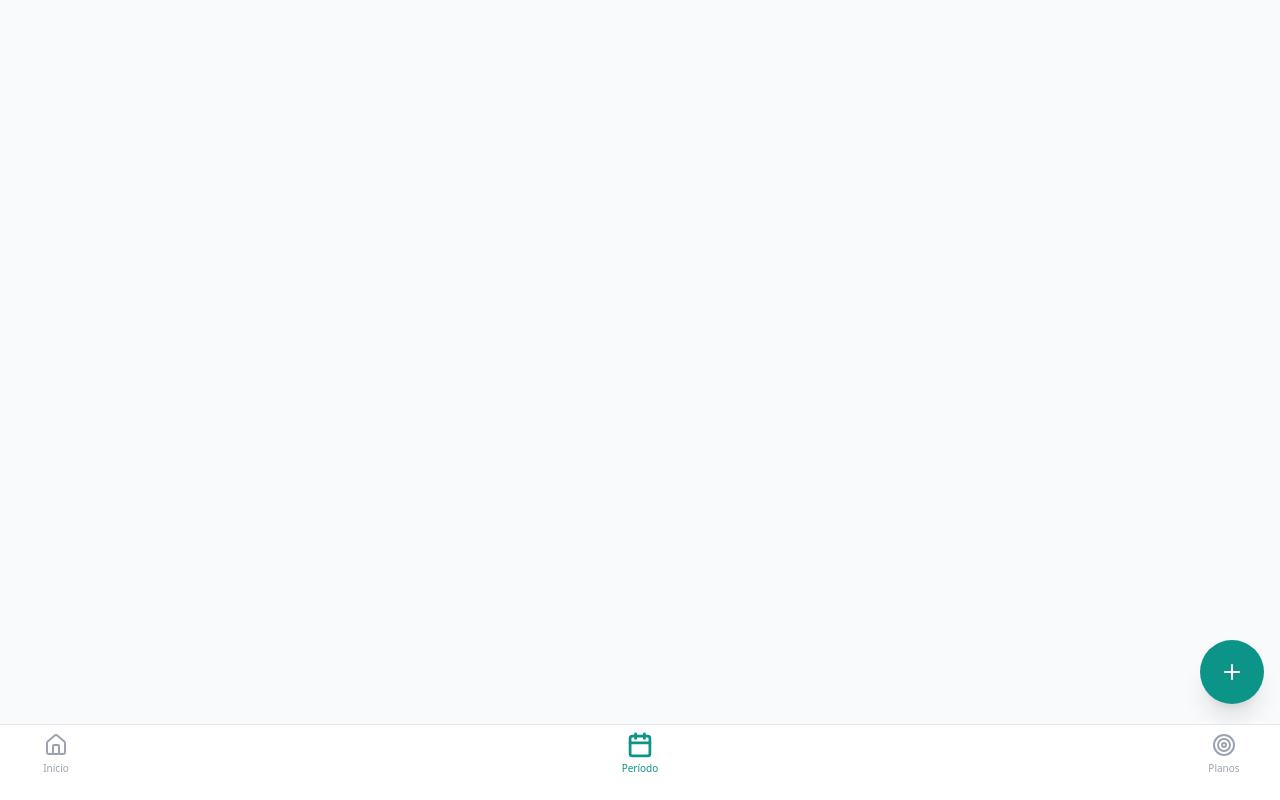
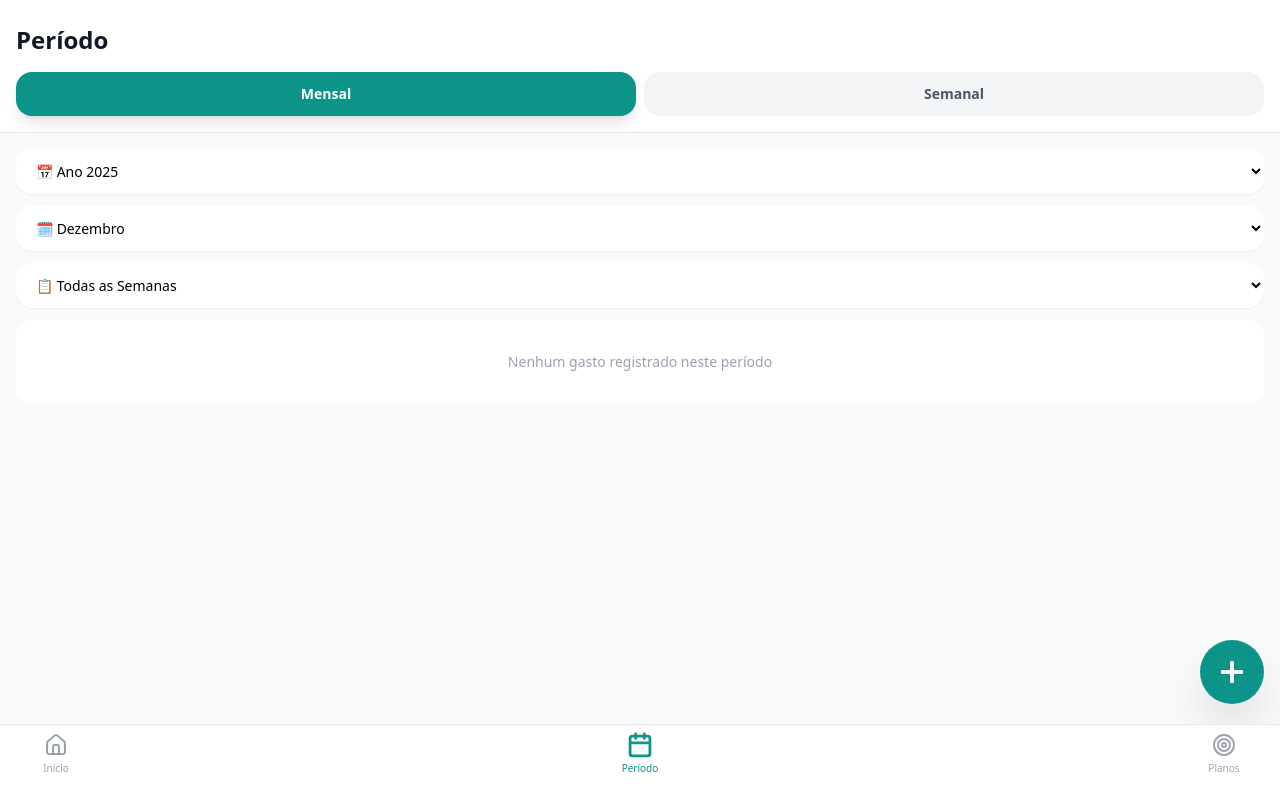
Before and after one commit to Yo-001/financeapp, a React (Vite) app: page / in a window 1280 px wide. Both pictures are taken after a click on the button "Período". Built offline with nearby package versions, Linux system fonts and the light colour scheme.

Commit message:
Voltando a ultima versao do Claude

```diff
--- a/src/pages/Transactions.jsx
+++ b/src/pages/Transactions.jsx
@@ -11,8 +11,8 @@ export default function Transactions({ expenses = [], setExpenses }) {
   );
   const [selectedWeek, setSelectedWeek] = useState("todas");
   const [showAddExpense, setShowAddExpense] = useState(false);
-
   const [swipedItem, setSwipedItem] = useState(null);
+  const [swipeDirection, setSwipeDirection] = useState(null);
 
   const [newExpense, setNewExpense] = useState({
     name: "",
@@ -22,84 +22,77 @@ export default function Transactions({ expenses = [], setExpenses }) {
     category: "",
   });
 
+  const categories = [
+    "Alimentação",
+    "Combustível",
+    "Assinaturas",
+    "Estudo",
+    "Poupança",
+    "Mensalidades",
+    "Lazer",
+    "Compras",
+  ];
+
+  const years = ["2023", "2024", "2025", "2026"];
+  const months = [
+    { value: "1", label: "Janeiro" },
+    { value: "2", label: "Fevereiro" },
+    { value: "3", label: "Março" },
+    { value: "4", label: "Abril" },
+    { value: "5", label: "Maio" },
+    { value: "6", label: "Junho" },
+    { value: "7", label: "Julho" },
+    { value: "8", label: "Agosto" },
+    { value: "9", label: "Setembro" },
+    { value: "10", label: "Outubro" },
+    { value: "11", label: "Novembro" },
+    { value: "12", label: "Dezembro" },
+  ];
+
   const filteredExpenses = expenses.filter((e) => {
-    const d = new Date(e.date);
-    return (
-      d.getFullYear().toString() === selectedYear &&
-      (d.getMonth() + 1).toString() === selectedMonth &&
-      (selectedWeek === "todas" || e.week === selectedWeek)
-    );
+    const expDate = new Date(e.date);
+    const expYear = expDate.getFullYear().toString();
+    const expMonth = (expDate.getMonth() + 1).toString();
+
+    if (expYear !== selectedYear) return false;
+    if (expMonth !== selectedMonth) return false;
+    if (selectedWeek !== "todas" && e.week !== selectedWeek) return false;
+
+    return true;
   });
 
-  /* ===== AÇÕES ===== */
+  const weeklyData = [
+    { week: "1ª", pago: 0, pendente: 0, total: 0 },
+    { week: "2ª", pago: 0, pendente: 0, total: 0 },
+    { week: "3ª", pago: 0, pendente: 0, total: 0 },
+    { week: "4ª", pago: 0, pendente: 0, total: 0 },
+  ];
 
-  const togglePaid = (id) => {
-    setExpenses(
-      expenses.map((e) => (e.id === id ? { ...e, paid: !e.paid } : e))
-    );
-    setSwipedItem(null);
-  };
-
-  const deleteExpense = (id) => {
-    setExpenses(expenses.filter((e) => e.id !== id));
-    setSwipedItem(null);
-  };
-
-  /* ===== SWIPE ===== */
-
-  const handleTouchStart = (e, id) => {
-    const x = e.touches[0].clientX;
-    setSwipedItem({ id, startX: x, currentX: x });
-  };
-
-  const handleTouchMove = (e, id) => {
-    if (!swipedItem || swipedItem.id !== id) return;
-    setSwipedItem({
-      ...swipedItem,
-      currentX: e.touches[0].clientX,
+  filteredExpenses.forEach((expense) => {
+    const idx = parseInt(expense.week) - 1;
+    if (idx >= 0 && idx < 4) {
+      weeklyData[idx].total += expense.value;
+      if (expense.paid) weeklyData[idx].pago += expense.value;
+      else weeklyData[idx].pendente += expense.value;
+    }
   });
-  };
-
-  const handleTouchEnd = (expense) => {
-    if (!swipedItem) return;
-    const diff = swipedItem.currentX - swipedItem.startX;
-
-    if (diff > 100) deleteExpense(expense.id);
-    if (diff < -100) togglePaid(expense.id);
-
-    setSwipedItem(null);
-  };
-
-  const getSwipeOffset = (id) => {
-    if (!swipedItem || swipedItem.id !== id) return 0;
-    return Math.max(
-      -120,
-      Math.min(120, swipedItem.currentX - swipedItem.startX)
-    );
-  };
-
-  /* ===== ADD ===== */
 
   const handleAddExpense = () => {
-    if (!newExpense.name || !newExpense.value) return;
-
+    if (newExpense.name && newExpense.value) {
       setExpenses([
         ...expenses,
         {
           id: Date.now(),
           name: newExpense.name,
           value: parseFloat(newExpense.value),
+          date: new Date(parseInt(selectedYear), parseInt(selectedMonth) - 1, 1)
+            .toISOString()
+            .split("T")[0],
+          category: newExpense.category || "Outros",
           paid: newExpense.paid === "pago",
           week: newExpense.week,
-        category: newExpense.category || "Outros",
-        date: new Date(
-          parseInt(selectedYear),
-          parseInt(selectedMonth) - 1,
-          1
-        ).toISOString(),
         },
       ]);
-
       setNewExpense({
         name: "",
         value: "",
@@ -107,95 +100,309 @@ export default function Transactions({ expenses = [], setExpenses }) {
         week: "1",
         category: "",
       });
-
       setShowAddExpense(false);
+    }
   };
 
-  /* ===== UI ===== */
+  const handleDelete = (id) => {
+    setExpenses(expenses.filter((e) => e.id !== id));
+    setSwipedItem(null);
+  };
+
+  const handleMarkAsPaid = (id) => {
+    setExpenses(expenses.map((e) => (e.id === id ? { ...e, paid: true } : e)));
+    setSwipedItem(null);
+  };
+
+  const handleTouchStart = (e, id) => {
+    const touch = e.touches[0];
+    setSwipedItem({ id, startX: touch.clientX, currentX: touch.clientX });
+  };
+
+  const handleTouchMove = (e, id) => {
+    if (!swipedItem || swipedItem.id !== id) return;
+    const touch = e.touches[0];
+    const diff = touch.clientX - swipedItem.startX;
+
+    if (Math.abs(diff) > 20) {
+      setSwipeDirection(diff > 0 ? "right" : "left");
+    }
+
+    setSwipedItem({ ...swipedItem, currentX: touch.clientX });
+  };
+
+  const handleTouchEnd = (e, expense) => {
+    if (!swipedItem || swipedItem.id !== expense.id) return;
+
+    const diff = swipedItem.currentX - swipedItem.startX;
+
+    if (Math.abs(diff) > 100) {
+      if (diff < 0) {
+        handleDelete(expense.id);
+      } else if (diff > 0 && !expense.paid) {
+        handleMarkAsPaid(expense.id);
+      }
+    }
+
+    setSwipedItem(null);
+    setSwipeDirection(null);
+  };
+
+  const getSwipeOffset = (id) => {
+    if (!swipedItem || swipedItem.id !== id) return 0;
+    const diff = swipedItem.currentX - swipedItem.startX;
+    return Math.max(-120, Math.min(120, diff));
+  };
 
   return (
-    <div className="flex-1 bg-gray-50 pb-20 px-4 pt-4 space-y-2">
-      {filteredExpenses.map((expense) => (
-        <div key={expense.id} className="relative overflow-hidden">
-          <div className="absolute inset-0 flex">
-            <div className="flex-1 bg-green-500 flex items-center pl-6">
-              <Check className="text-white" />
-            </div>
-            <div className="flex-1 bg-red-500 flex items-center justify-end pr-6">
-              <Trash2 className="text-white" />
+    <div className="flex-1 bg-gray-50 pb-20">
+      <div className="bg-white px-4 pt-6 pb-4 border-b">
+        <h1 className="text-2xl font-bold text-gray-900 mb-4">Período</h1>
+        <div className="flex gap-2">
+          {["mensal", "semanal"].map((period) => (
+            <button
+              key={period}
+              onClick={() => setSelectedPeriod(period)}
+              className={`flex-1 py-3 rounded-2xl text-sm font-semibold transition ${
+                selectedPeriod === period
+                  ? "bg-teal-600 text-white shadow-lg"
+                  : "bg-gray-100 text-gray-600 active:bg-gray-200"
+              }`}
+            >
+              {period.charAt(0).toUpperCase() + period.slice(1)}
+            </button>
+          ))}
         </div>
       </div>
 
+      <div className="px-4 pt-4">
+        {selectedPeriod === "semanal" ? (
+          <div className="space-y-3">
+            {weeklyData.map((week, idx) => (
+              <div key={idx} className="bg-white rounded-2xl p-4 shadow-sm">
+                <div className="flex justify-between items-center mb-2">
+                  <h4 className="font-bold text-gray-900">
+                    {week.week} Semana
+                  </h4>
+                  <span className="text-2xl font-bold text-teal-600">
+                    €{week.total}
+                  </span>
+                </div>
+                <div className="w-full bg-gray-200 rounded-full h-2">
+                  <div
+                    className="bg-teal-600 h-2 rounded-full"
+                    style={{ width: `${(week.pago / week.total) * 100 || 0}%` }}
+                  />
+                </div>
+                <div className="flex justify-between mt-2 text-xs">
+                  <span className="text-green-600">Pago: €{week.pago}</span>
+                  <span className="text-orange-500">
+                    Pendente: €{week.pendente}
+                  </span>
+                </div>
+              </div>
+            ))}
+          </div>
+        ) : (
+          <>
+            {/* Filtro de Ano */}
+            <select
+              value={selectedYear}
+              onChange={(e) => setSelectedYear(e.target.value)}
+              className="w-full mb-3 px-4 py-3 bg-white border-0 rounded-2xl shadow-sm text-sm font-medium"
+            >
+              {years.map((year) => (
+                <option key={year} value={year}>
+                  📅 Ano {year}
+                </option>
+              ))}
+            </select>
+
+            {/* Filtro de Mês */}
+            <select
+              value={selectedMonth}
+              onChange={(e) => setSelectedMonth(e.target.value)}
+              className="w-full mb-3 px-4 py-3 bg-white border-0 rounded-2xl shadow-sm text-sm font-medium"
+            >
+              {months.map((month) => (
+                <option key={month.value} value={month.value}>
+                  🗓️ {month.label}
+                </option>
+              ))}
+            </select>
+
+            {/* Filtro de Semana */}
+            <select
+              value={selectedWeek}
+              onChange={(e) => setSelectedWeek(e.target.value)}
+              className="w-full mb-3 px-4 py-3 bg-white border-0 rounded-2xl shadow-sm text-sm font-medium"
+            >
+              <option value="todas">📋 Todas as Semanas</option>
+              <option value="1">1ª Semana</option>
+              <option value="2">2ª Semana</option>
+              <option value="3">3ª Semana</option>
+              <option value="4">4ª Semana</option>
+            </select>
+
+            {/* Lista de Gastos com Swipe */}
+            <div className="space-y-2">
+              {filteredExpenses.map((expense) => (
+                <div key={expense.id} className="relative overflow-hidden">
+                  {/* Ações de fundo */}
+                  <div className="absolute inset-0 flex">
+                    <div className="flex-1 bg-red-500 flex items-center justify-end px-6">
+                      <Trash2 className="w-6 h-6 text-white" />
+                    </div>
+                    <div className="flex-1 bg-green-500 flex items-center justify-start px-6">
+                      <Check className="w-6 h-6 text-white" />
+                    </div>
+                  </div>
+
+                  {/* Card principal */}
                   <div
                     className="bg-white rounded-2xl p-4 shadow-sm flex items-center relative"
                     style={{
                       transform: `translateX(${getSwipeOffset(expense.id)}px)`,
                       transition:
-                swipedItem?.id === expense.id ? "none" : "transform 0.3s ease",
+                        swipedItem?.id === expense.id
+                          ? "none"
+                          : "transform 0.3s ease",
                     }}
                     onTouchStart={(e) => handleTouchStart(e, expense.id)}
                     onTouchMove={(e) => handleTouchMove(e, expense.id)}
-            onTouchEnd={() => handleTouchEnd(expense)}
+                    onTouchEnd={(e) => handleTouchEnd(e, expense)}
                   >
-            <div className="w-12 h-12 bg-teal-100 rounded-2xl flex items-center justify-center mr-3">
-              <ShoppingBag className="text-teal-600" />
+                    <div className="w-12 h-12 bg-teal-100 rounded-2xl flex items-center justify-center mr-3 flex-shrink-0">
+                      <ShoppingBag className="w-6 h-6 text-teal-600" />
                     </div>
-
-            <div className="flex-1">
-              <h4 className="font-bold">{expense.name}</h4>
+                    <div className="flex-1 min-w-0">
+                      <h4 className="font-bold text-gray-900 truncate">
+                        {expense.name}
+                      </h4>
                       <p className="text-xs text-gray-500">
-                {expense.category} • Semana {expense.week}
+                        {expense.category || "Outros"} • Semana {expense.week}
                       </p>
                     </div>
-
-            <div className="text-right">
-              <p className="font-bold">€{expense.value}</p>
-              <span
-                className={`text-xs px-2 py-1 rounded-full ${
+                    <div className="text-right ml-2">
+                      <div
+                        className={`font-bold text-lg ${
+                          expense.paid ? "text-gray-900" : "text-orange-500"
+                        }`}
+                      >
+                        €{expense.value}
+                      </div>
+                      <div
+                        className={`text-xs px-2 py-0.5 rounded-full ${
                           expense.paid
                             ? "bg-green-100 text-green-700"
                             : "bg-orange-100 text-orange-700"
                         }`}
                       >
-                {expense.paid ? "Pago" : "Pendente"}
-              </span>
+                        {expense.paid ? "✓ Pago" : "Pendente"}
+                      </div>
                     </div>
                   </div>
                 </div>
               ))}
 
+              {filteredExpenses.length === 0 && (
+                <div className="bg-white rounded-2xl p-8 text-center">
+                  <p className="text-gray-400 text-sm">
+                    Nenhum gasto registrado neste período
+                  </p>
+                </div>
+              )}
+            </div>
+          </>
+        )}
+      </div>
+
       <button
         onClick={() => setShowAddExpense(true)}
-        className="fixed bottom-24 right-4 w-16 h-16 bg-teal-600 rounded-full shadow-xl flex items-center justify-center"
+        className="fixed bottom-24 right-4 w-16 h-16 bg-teal-600 rounded-full shadow-2xl flex items-center justify-center active:scale-95 transition z-40"
       >
-        <Plus className="text-white" />
+        <Plus className="w-8 h-8 text-white" strokeWidth={3} />
       </button>
 
       {showAddExpense && (
-        <div className="fixed inset-0 bg-black/60 flex items-end">
-          <div className="bg-white rounded-t-3xl p-6 w-full">
+        <div className="fixed inset-0 bg-black bg-opacity-60 flex items-end z-50">
+          <div className="bg-white rounded-t-3xl p-6 w-full max-h-[90vh] overflow-y-auto">
+            <div className="flex justify-between items-center mb-6">
+              <h3 className="text-xl font-bold">Novo Gasto</h3>
+              <button
+                onClick={() => setShowAddExpense(false)}
+                className="p-2 hover:bg-gray-100 rounded-xl"
+              >
+                <X className="w-6 h-6" />
+              </button>
+            </div>
+
+            <div className="space-y-4">
               <input
-              className="w-full mb-3 p-3 border rounded-xl"
-              placeholder="Nome"
+                type="text"
                 value={newExpense.name}
                 onChange={(e) =>
                   setNewExpense({ ...newExpense, name: e.target.value })
                 }
+                className="w-full px-4 py-4 border-2 border-gray-200 rounded-2xl text-lg focus:border-teal-500 outline-none"
+                placeholder="Nome do gasto"
               />
+
               <input
-              className="w-full mb-3 p-3 border rounded-xl"
                 type="number"
-              placeholder="Valor"
                 value={newExpense.value}
                 onChange={(e) =>
                   setNewExpense({ ...newExpense, value: e.target.value })
                 }
+                className="w-full px-4 py-4 border-2 border-gray-200 rounded-2xl text-lg focus:border-teal-500 outline-none"
+                placeholder="Valor (€)"
               />
+
+              <select
+                value={newExpense.category}
+                onChange={(e) =>
+                  setNewExpense({ ...newExpense, category: e.target.value })
+                }
+                className="w-full px-4 py-4 border-2 border-gray-200 rounded-2xl bg-white text-base"
+              >
+                <option value="">Categoria (opcional)</option>
+                {categories.map((cat) => (
+                  <option key={cat} value={cat}>
+                    {cat}
+                  </option>
+                ))}
+              </select>
+
+              <select
+                value={newExpense.paid}
+                onChange={(e) =>
+                  setNewExpense({ ...newExpense, paid: e.target.value })
+                }
+                className="w-full px-4 py-4 border-2 border-gray-200 rounded-2xl bg-white"
+              >
+                <option value="pendente">Pendente</option>
+                <option value="pago">Pago</option>
+              </select>
+
+              <select
+                value={newExpense.week}
+                onChange={(e) =>
+                  setNewExpense({ ...newExpense, week: e.target.value })
+                }
+                className="w-full px-4 py-4 border-2 border-gray-200 rounded-2xl bg-white"
+              >
+                <option value="1">1ª Semana</option>
+                <option value="2">2ª Semana</option>
+                <option value="3">3ª Semana</option>
+                <option value="4">4ª Semana</option>
+              </select>
+            </div>
+
             <button
               onClick={handleAddExpense}
-              className="w-full py-3 bg-teal-600 text-white rounded-xl font-bold"
+              className="w-full mt-6 py-4 bg-teal-600 text-white rounded-2xl font-bold text-lg active:scale-98 transition shadow-lg"
             >
-              Salvar
+              Salvar Gasto
             </button>
           </div>
         </div>
```
Lines whose indentation alone changed are shown as unchanged.
